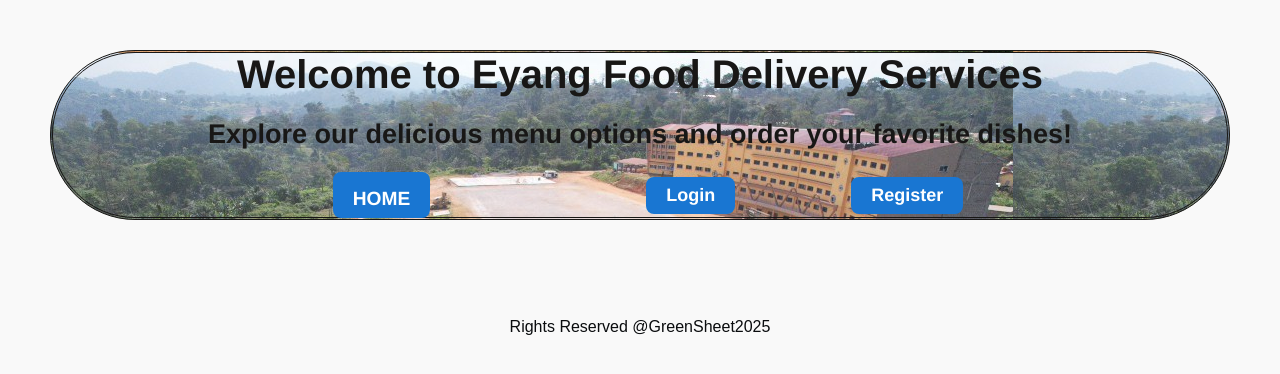
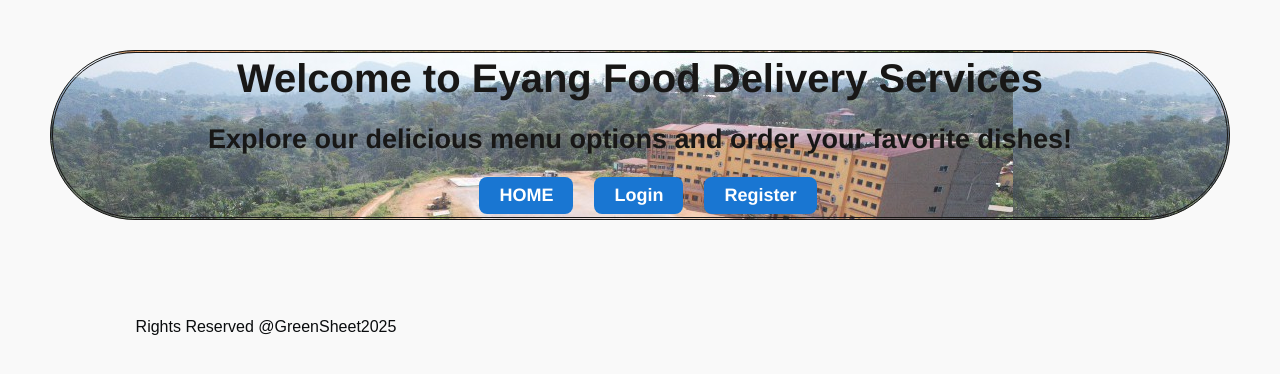
Before and after one commit to Abba-max/Resto, a Django app: page / in a window 1280 px wide. Shown: the top 374 px of the page. Run offline with Django 5.2, Linux system fonts and the light colour scheme; data that the repository does not hold is empty.

Commit message:
Add files via upload

```diff
--- a/templates/browse_menus.html
+++ b/templates/browse_menus.html
@@ -6,50 +6,39 @@
     <meta charset="UTF-8">
     <meta name="viewport" content="width=device-width, initial-scale=1.0">
     <link rel="stylesheet" href="{% static 'assets/css/browse_menus.css' %}">
-    <logon rel="icon" href="{% static 'assets/img/DJI_0076.jpg' %}" type="image/jpg">
+    <link rel="icon" href="{% static 'assets/img/DJI_0076.jpg' %}" type="image/jpg">
     <title>Browse Menus</title>
 </head>
 <body>
     <header>
-
-  <div  >
+        <div class="header-content">
             {% if user.is_authenticated %}
-       <h1> Welcome {{user.username}} to Eyang Food Delivery Services</h1>
+                <h1>Welcome {{user.username}} to Eyang Food Delivery Services</h1>
                 <h2>Explore our delicious menu options and order your favorite dishes!</h2>
-        <div class="login-div">
-        <a class= "btn login-btn" href='/'><p>HOME</p><a/>
+                <nav class="nav-actions">
+                    <a class="btn login-btn" href="/">HOME</a>
                     <a href="{% url 'view_cart' %}" class="btn login-btn">Go to Cart</a>
-
-            {% comment %} <img src="{% static 'assets/img/logo.png' %}" alt="" class="logo"> {% endcomment %}
-
-
                     <form method="POST" action="{% url 'logout' %}">
                         {% csrf_token %}
-                    <button  type="submit" class="btn login-btn">Logout</button>
+                        <button type="submit" class="btn login-btn">Logout</button>
                     </form>
-            </div>
-
+                </nav>
             {% else %}
-             <h1> Welcome to Eyang Food Delivery Services</h1>
+                <h1>Welcome to Eyang Food Delivery Services</h1>
                 <h2>Explore our delicious menu options and order your favorite dishes!</h2>
-        <div class="login-div">
-        <a class= "btn login-btn" href='/'><p>HOME</p><a/>
+                <nav class="nav-actions">
+                    <a class="btn login-btn" href="/">HOME</a>
                     <a href="{% url 'login' %}" class="btn login-btn">Login</a>
                     <a href="{% url 'registration' %}" class="btn login-btn">Register</a>
-        </div>
+                </nav>
             {% endif %}
-
-        </div>
-
-        <div>
         </div>
     </header>
     <main>
-
-        <!-- Menu List -->
         <section class="menu-list">
             {% if user.is_authenticated %}
-           <form method="get" class="filters" style="margin-bottom:2rem;">
+            <form method="get" class="filters">
+                <div class="filter-group">
                     <label for="vendor">Vendor:</label>
                     <select name="vendor" id="vendor">
                         <option value="">All</option>
@@ -57,48 +46,50 @@
                             <option value="{{ vendor.id }}" {% if vendor.id|stringformat:"s" == selected_vendor %}selected{% endif %}>{{ vendor.restaurant_name }}</option>
                         {% endfor %}
                     </select>
-
+                </div>
+                <div class="filter-group">
                     <label for="min_price">Min Price:</label>
                     <input type="number" name="min_price" id="min_price" value="{{ min_price|default_if_none:'' }}" min="0" step="any">
-
+                </div>
+                <div class="filter-group">
                     <label for="max_price">Max Price:</label>
                     <input type="number" name="max_price" id="max_price" value="{{ max_price|default_if_none:'' }}" min="0" step="any">
-
+                </div>
                 <button type="submit" class="login-btn">Filter</button>
-    <a href="{% url 'browse_menus' %}" class="login-btn" style="background:#aaa;">Reset</a>
+                <a href="{% url 'browse_menus' %}" class="login-btn reset-btn">Reset</a>
             </form>
-{%endif%}
-            <ul>
+            {% endif %}
+            <ul class="menu-grid">
                 {% for menu in menus %}
                 <li class="menu-item">
+                    <div class="menu-img-wrap">
                         {% if menu.image %}
                             <img src="{{ menu.image.url }}" alt="{{ menu.name }}" class="menu-image">
                         {% else %}
                             <img src="{% static 'assets/img/menu-item-1.png' %}" alt="Default Image" class="menu-image">
                         {% endif %}
+                    </div>
                     <div class="menu-details">
-                            <h3>{{ menu.name }} ({{menu.vendor}})</h3>
-                            <p class="price">Price: FCFA {{ menu.price }}</p>
-                            <a href='{% url 'menu_details' menu.id %}'><p>Menu Details</p></a>
-                             <p>{{ menu.vendor.contact }}</p>
-                            <a class ="btn login-btn" href="{% url 'place_order' menu.id %}" >Order Now</a>
-                            <form method="post" action="{% url 'add_to_cart' menu.id %}">
+                        <h3>{{ menu.name }} <span class="vendor-name">({{menu.vendor}})</span></h3>
+                        <p class="price">Price: <span>FCFA {{ menu.price }}</span></p>
+                        <a href='{% url 'menu_details' menu.id %}' class="details-link">Menu Details</a>
+                        <p class="vendor-contact">{{ menu.vendor.contact }}</p>
+                        <div class="menu-actions">
+                            <a class="btn login-btn" href="{% url 'place_order' menu.id %}">Order Now</a>
+                            <form method="post" action="{% url 'add_to_cart' menu.id %}" class="cart-form">
                                 {% csrf_token %}
-    <input type="number" name="quantity" value="1" min="1" style="width:50px;">
-    <button  type="submit" class="btn login-btn">Add to Cart</button>
+                                <input type="number" name="quantity" value="1" min="1" class="quantity-input">
+                                <button type="submit" class="btn login-btn">Add to Cart</button>
                             </form>
+                        </div>
                     </div>
                 </li>
                 {% endfor %}
             </ul>
         </section>
     </main>
+    <footer class="footer">
+        <p>Rights Reserved @GreenSheet2025</p>
+    </footer>
 </body>
-
-<center>
-<footer class="footer">
-<p> Rights Reserved @GreenSheet2025</p>
-</footer>
-</center>
-
 </html>
```
Lines whose indentation alone changed are shown as unchanged.
